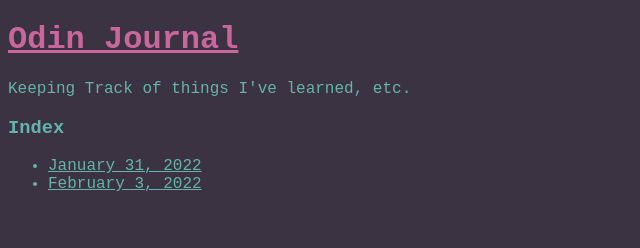
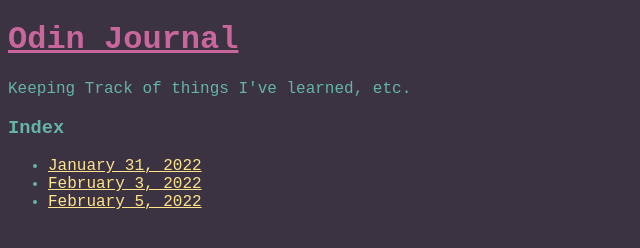
Before and after one commit to RotorHead16/odin-journal, a plain HTML site: page index.html in a window 1280 px wide. Shown: the whole page, without its empty margins (0-640 px from the left). Drawn offline with Linux system fonts and the light colour scheme.

Commit message:
added link styling and entry link for Feb 5

```diff
--- a/index.html
+++ b/index.html
@@ -14,6 +14,7 @@
         <ul>
             <li><a href="pages/entryJan31_2022.html">January 31, 2022</a></li>
             <li><a href="pages/entryFeb3_2022.html">February 3, 2022</a></li>
+            <li><a href="pages/entryFeb5_2022.html">February 5, 2022</a></li>
 
         </ul>
 
--- a/style.css
+++ b/style.css
@@ -8,3 +8,6 @@ h1 {
     text-decoration: underline;
     color: rgb(201, 103, 157)
 }
+ a {
+     color: rgb(255, 228, 139);
+ }
```
